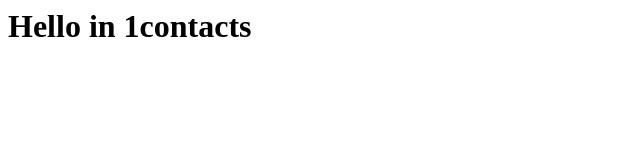
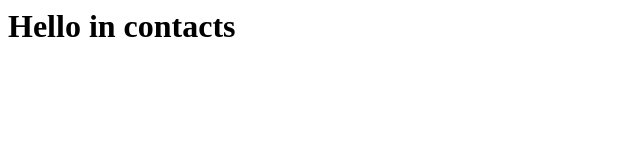
Before and after one commit to C018357/Git-Training12345, a plain HTML site: page contacts.html in a window 1280 px wide. Shown: the full height of the page, 0-640 px from the left. Drawn offline with Linux system fonts and the light colour scheme.

Commit message:
fixed errors

```diff
--- a/contacts.html
+++ b/contacts.html
@@ -2,5 +2,5 @@
     <head>
 <title>Page</title>
 </head>
-<body><h1>Hello in 1contacts</h1></body>
+<body><h1>Hello in contacts</h1></body>
 </html>
```
